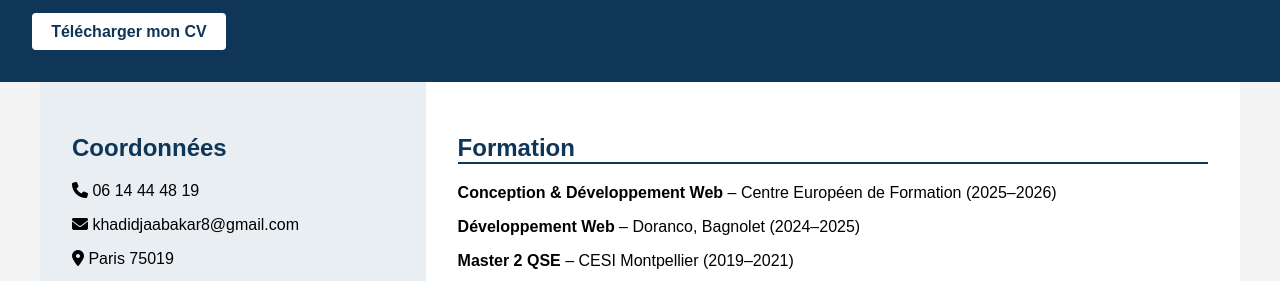
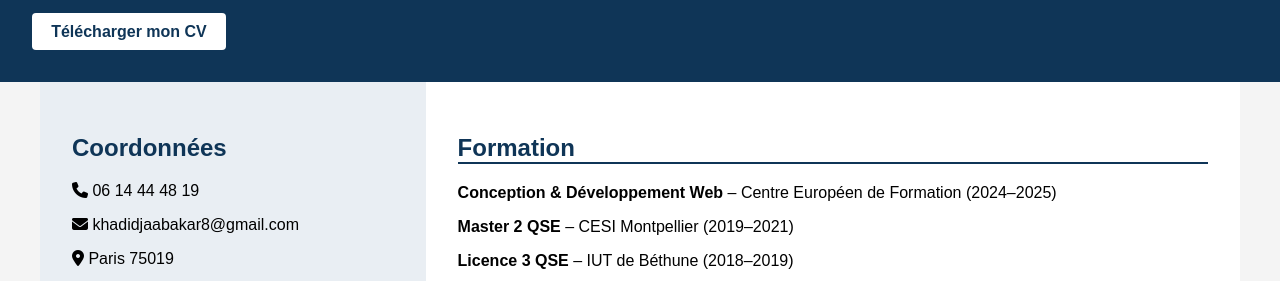
Before and after one commit to khadidj-aba/portfolio-khadidja, a plain HTML site: page index.html in a window 1280 px wide. Shown: the part 208-489 px from the top of the page. Drawn offline with Linux system fonts and the light colour scheme.

```diff
--- a/index.html
+++ b/index.html
@@ -87,8 +87,7 @@
       <section>
         <h2>Formation</h2>
 
-        <p><strong>Conception & Développement Web</strong> – Centre Européen de Formation (2025–2026)</p>
-        <p><strong>Développement Web</strong> – Doranco, Bagnolet (2024–2025)</p>
+        <p><strong>Conception & Développement Web</strong> – Centre Européen de Formation (2024–2025)</p>
         <p><strong>Master 2 QSE</strong> – CESI Montpellier (2019–2021)</p>
         <p><strong>Licence 3 QSE</strong> – IUT de Béthune (2018–2019)</p>
       </section>
```
